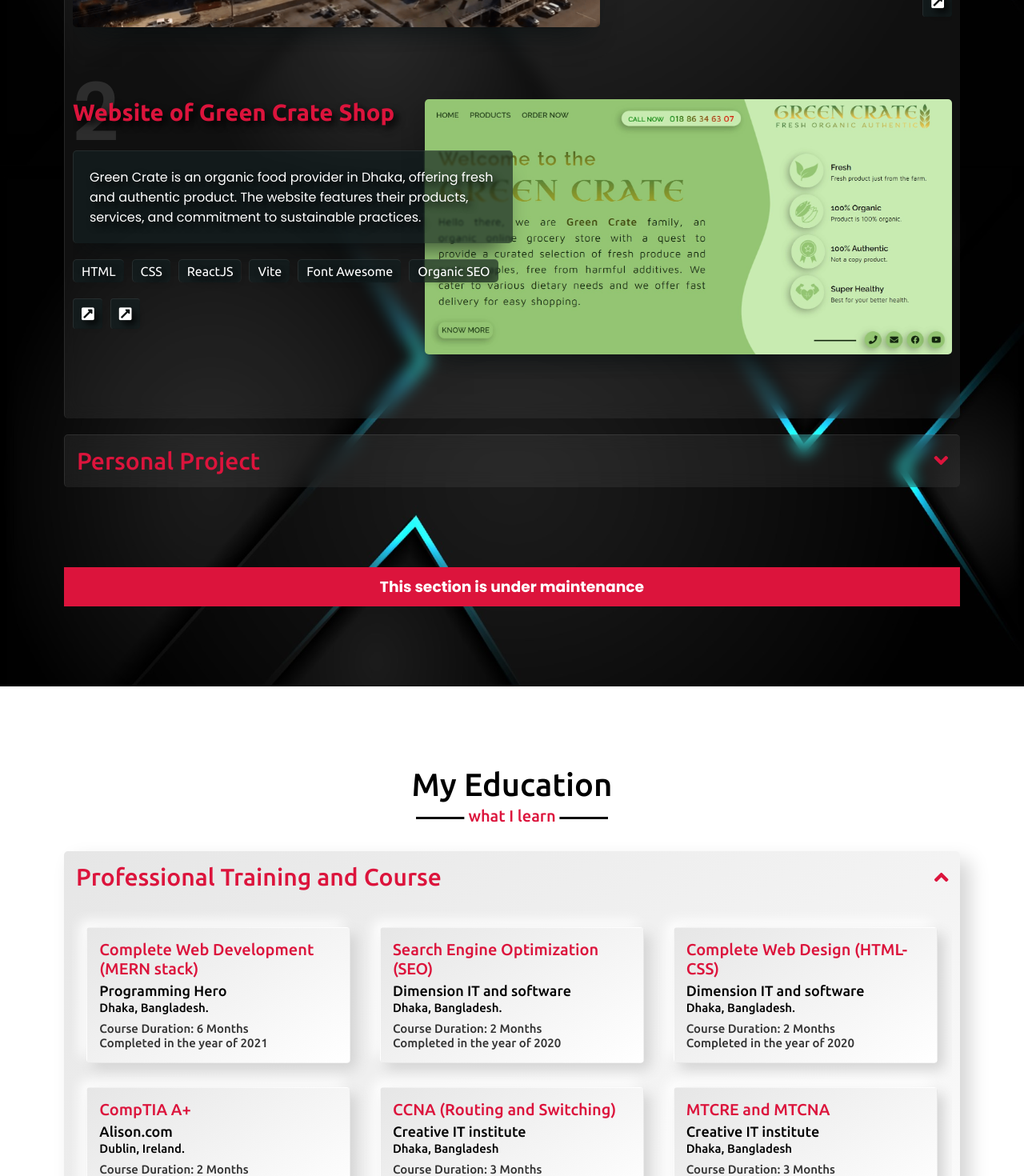
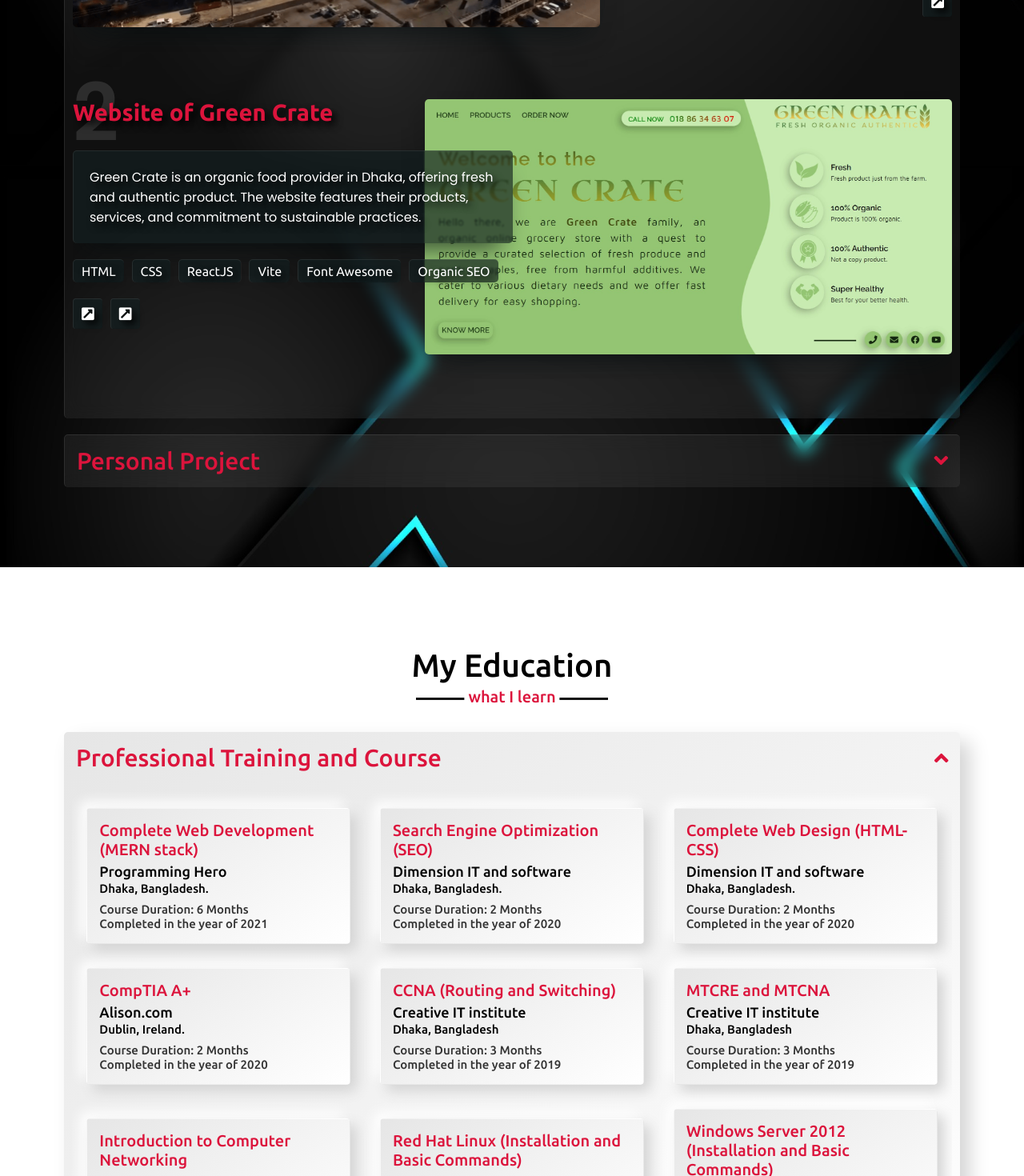
Before and after one commit to Maaazhar/maaazhar.github.io, a React (Vite) app: page / in a window 1280 px wide. Shown: the part 4160-5630 px from the top of the page at 80% size. Built offline with nearby package versions, Linux system fonts and the light colour scheme.

Commit message:
updating over all issues

```diff
--- a/src/components/Project/Project.jsx
+++ b/src/components/Project/Project.jsx
@@ -130,7 +130,6 @@ const Project = () => {
                             </div>
                         </div> */}
                 </div>
-                <h3 className="information">This section is under maintenance</h3>
             </div>
         </section>
     )
--- a/src/components/Project/ProjectList.jsx
+++ b/src/components/Project/ProjectList.jsx
@@ -15,7 +15,7 @@ const projects = [
           },
           {
               "image": GreenCrate,
-              "title": "Website of Green Crate Shop",
+              "title": "Website of Green Crate",
               "details": "Green Crate is an organic food provider in Dhaka, offering fresh and authentic product. The website features their products, services, and commitment to sustainable practices.",
               "technology": ["HTML", "CSS", "ReactJS", "Vite", "Font Awesome", "Organic  SEO"],
               "liveLink": ["http://greencratebd.com/", "https://greencrate.netlify.app/"],
@@ -32,14 +32,6 @@ const projects = [
               "technology": ["HTML", "CSS", "ReactJS", "Vite", "Font Awesome", "Organic  SEO"],
               "liveLink": ["https://maaazhar.github.io/"],
               "githubLink": "https://github.com/Maaazhar/maaazhar.github.io"
-          },
-          {
-              "image": portfolio,
-              "title": "Portfolio of Mazharul Islam",
-              "details": "This is a portfolio website of Mazharul Islam showcases his professional expertise as a web developer based in the UAE, featuring his portfolio, technical skills, and professional experience.",
-              "technology": ["HTML", "CSS", "ReactJS", "Vite", "Font Awesome", "Organic  SEO"],
-              "liveLink": ["https://maaazhar.github.io/"],
-              "githubLink": "https://github.com/Maaazhar/maaazhar.github.io"
           }
       ]
   }
```
